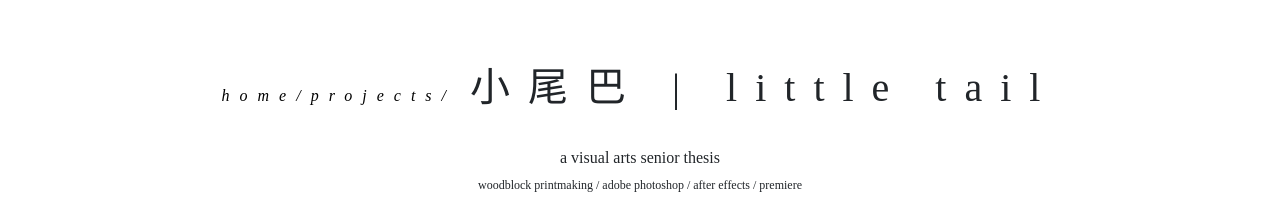
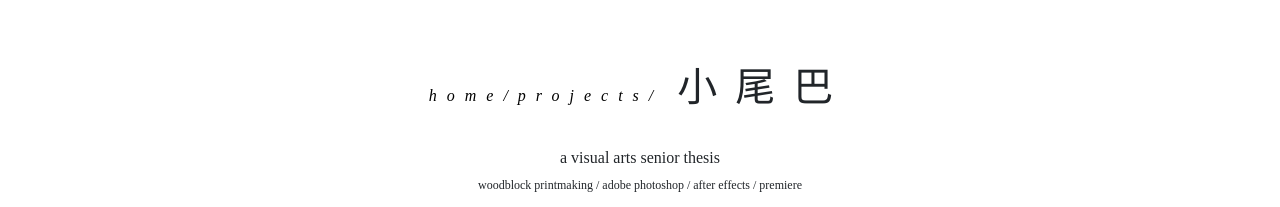
Before and after one commit to ilene1129/ilene1129.github.io, a plain HTML site: page littletail.html in a window 1280 px wide. Shown: the top 207 px of the page. Drawn offline with nearby package versions, Linux system fonts and the light colour scheme.

Commit message:
Update littletail.html

```diff
--- a/littletail.html
+++ b/littletail.html
@@ -12,7 +12,7 @@
     <title>ilene / 小尾巴</title>
   </head>
   <body>
-    <h1 style="padding-top: 5%"><small><em><a href = "index.html">home/</a><a href = "projects.html">projects/ </a></em></small>小尾巴 | little tail</h1>
+    <h1 style="padding-top: 5%"><small><em><a href = "index.html">home/</a><a href = "projects.html">projects/ </a></em></small>小尾巴</h1>
     <p style="padding-top: 2%; text-align: center; margin: 0.5%">a visual arts senior thesis</p>
     <p style="text-align: center; font-size: 12px">woodblock printmaking / adobe photoshop / after effects / premiere</p>
     <p style="padding-top: 1%; text-align: center; font-size: 12px">(sound on)</p>
```
